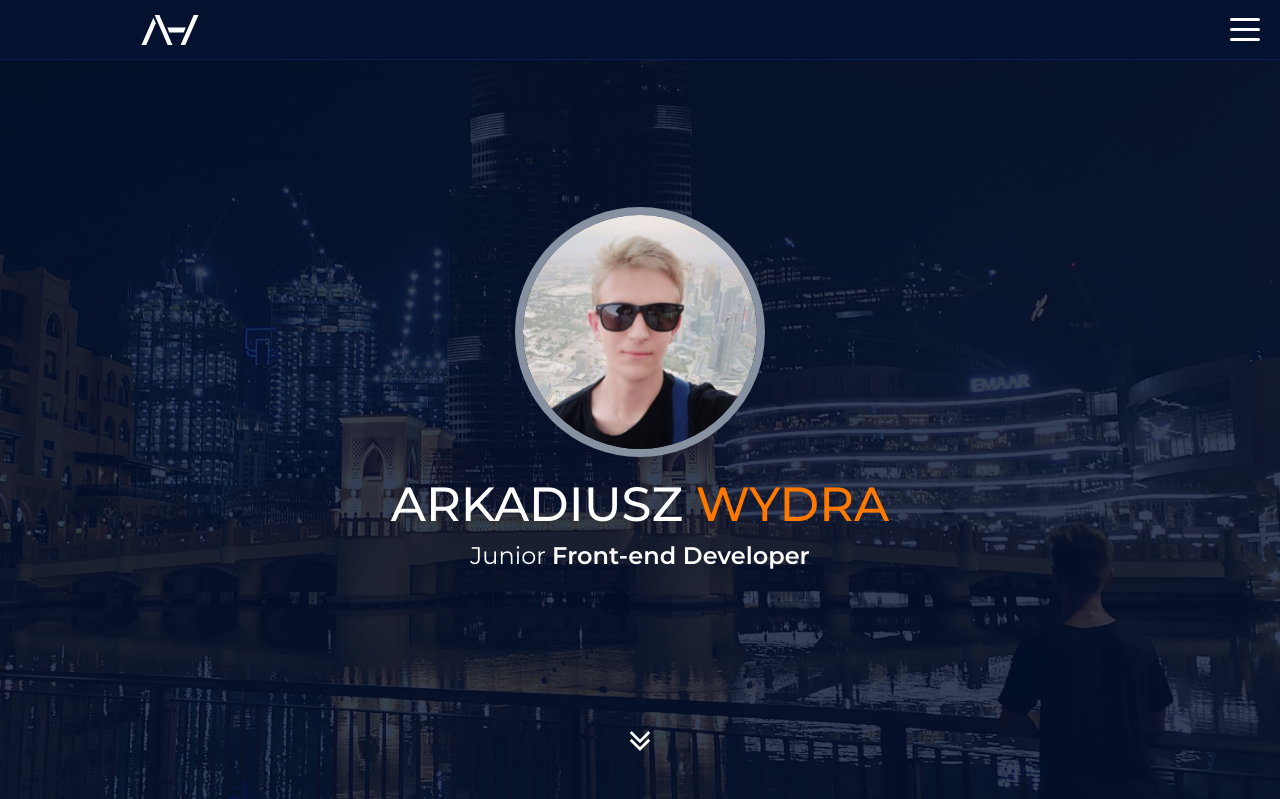
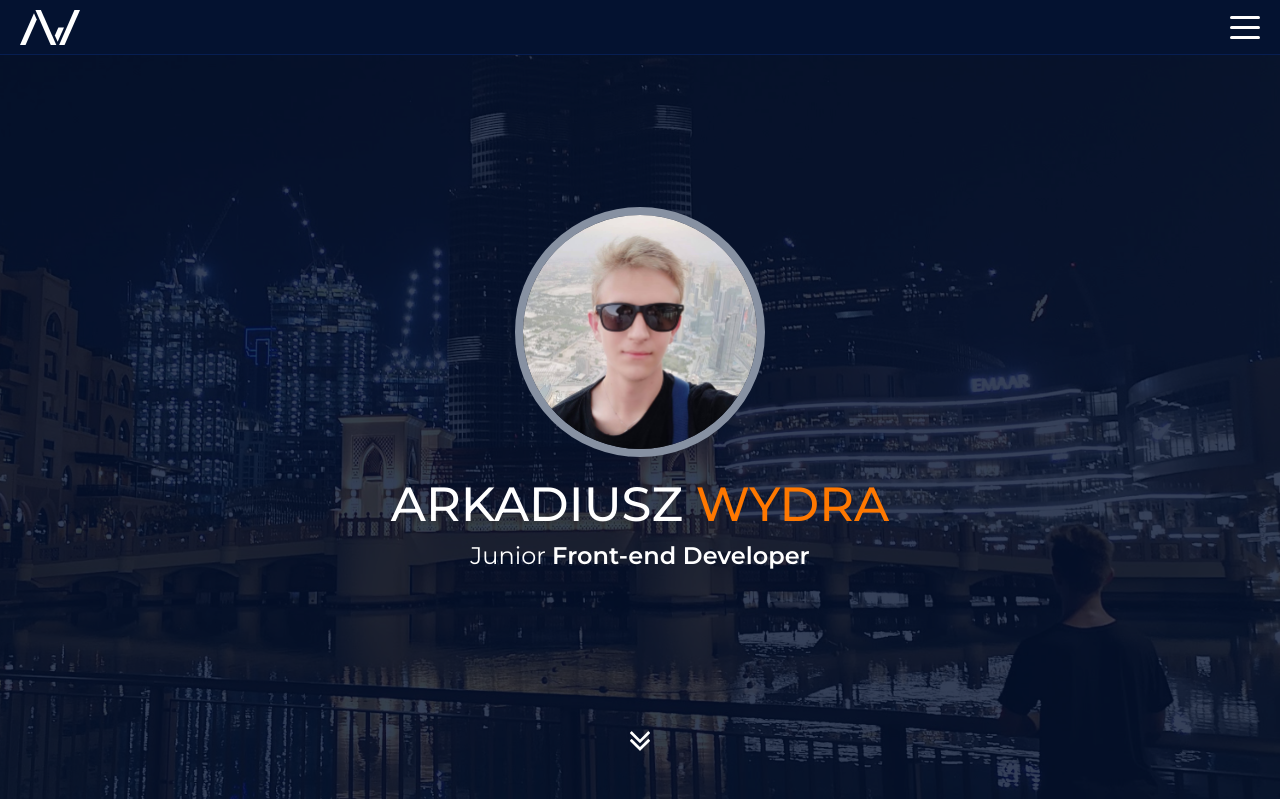
Before and after one commit to AWydra/portfolio, a PHP site: page / in a window 1280 px wide. Shown: the top 799 px of the page. Run offline with PHP 8.4, Linux system fonts and the light colour scheme; grey boxes labelled with a size stand in for pictures from a placeholder-image service; data that the repository does not hold is empty; style sheets or scripts are compiled from the project's sources; some libraries are stand-ins or nearby versions.

Commit message:
Changed logo design v2

```diff
--- a/src/sass/sections/_navigation.scss
+++ b/src/sass/sections/_navigation.scss
@@ -32,18 +32,19 @@
     }
 
     &-image {
-      width: 70%;
+      width: 50%;
+      height: 70%;
       display: block;
 
       @include mq(1299px) {
-        width: auto;
-        height: 30px;
+        width: 60px;
+        height: 35px;
         margin-left: 20px;
       }
     }
 
     &-desc {
-      margin-bottom: 0;
+      margin: 0;
       font-size: 1.2rem;
       text-transform: uppercase;
       font-weight: 600;
@@ -149,6 +150,7 @@
     &__link {
       padding: 10px;
       color: $fontColor;
+      fill: #ffffff;
       outline: none;
 
       .icon {
@@ -173,6 +175,7 @@
     background-color: transparent;
     border: none;
     outline: none;
+    cursor: pointer;
     $parent: &;
 
     &-inner,
@@ -217,7 +220,7 @@
 
   @include mq(1299px) {
     width: 100%;
-    height: 60px;
+    height: 55px;
     position: fixed;
     z-index: 99;
 
```
Also changed, not shown: src/img/logo.svg.
